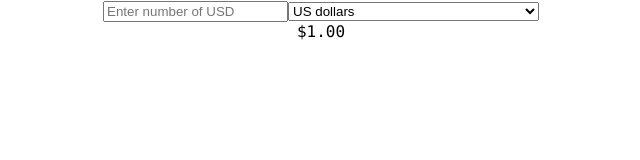
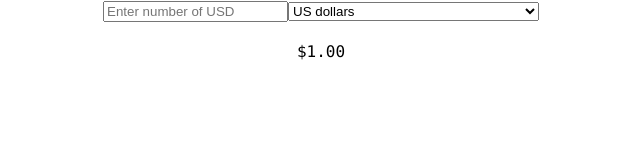
Before and after one commit to neelyp/currency-converter, a React (Create React App) app in the folder app/: page / in a window 1280 px wide. Shown: the top 160 px of the page, without its empty margins (319-959 px from the left). Built offline with nearby package versions, Linux system fonts and the light colour scheme.

Commit message:
changed it so value is rendered from app and not input

```diff
--- a/app/public/index.html
+++ b/app/public/index.html
@@ -5,10 +5,7 @@
     <link rel="icon" href="%PUBLIC_URL%/favicon.ico" />
     <meta name="viewport" content="width=device-width, initial-scale=1" />
     <meta name="theme-color" content="#000000" />
-    <meta
-      name="description"
-      content="Web site created using create-react-app"
-    />
+    <meta name="description" content="Currency converter" />
     <link rel="apple-touch-icon" href="%PUBLIC_URL%/logo192.png" />
     <!--
       manifest.json provides metadata used when your web app is installed on a
@@ -24,7 +21,7 @@
       work correctly both with client-side routing and a non-root public URL.
       Learn how to configure a non-root public URL by running `npm run build`.
     -->
-    <title>React App</title>
+    <title>Currency Converter</title>
   </head>
   <body>
     <noscript>You need to enable JavaScript to run this app.</noscript>
--- a/app/src/App.css
+++ b/app/src/App.css
@@ -1,3 +1,11 @@
 body {
   text-align: center;
 }
+
+money {
+  display: flex;
+  justify-content: center;
+  align-items: center;
+  font-family: source-code-pro, Menlo, Monaco, Consolas, 'Courier New',
+    monospace;
+}
--- a/app/src/App.jsx
+++ b/app/src/App.jsx
@@ -1,16 +1,23 @@
-import React, { useState } from "react";
-import "./App.css";
-import { Input } from "./components/Input.jsx";
-import Value from './components/Value.jsx'
+import React, { useState } from 'react';
+import './App.css';
+import { Input } from './components/Input.jsx';
+import Value from './components/Value.jsx';
 
 function App() {
   const [load, setLoad] = useState(true);
 
+  const [code, setCode] = useState('USD');
+  const [amnt, setAmnt] = useState(1);
+  const [symbol, setSymbol] = useState('$');
+
   const handleEvent = () => setLoad(false);
 
+  const giveCode = (e) => setCode(e);
+  const giveSymbol = (e) => setSymbol(e);
+  const giveAmnt = (e) => setAmnt(e);
 
   return (
-    <div>
+    <React.Fragment>
       {/* {load ? (
         <p>Loading...</p>
       ) : (
@@ -19,10 +26,10 @@ function App() {
         </div>
       )} */}
 
-      <div>
-        <Input/>
-      </div>
-    </div>
+      <Input giveCode={giveCode} giveSymbol={giveSymbol} giveAmnt={giveAmnt} />
+      <br />
+      <Value code={code} amnt={amnt} symbol={symbol} />
+    </React.Fragment>
   );
 }
 
--- a/app/src/components/Input.jsx
+++ b/app/src/components/Input.jsx
@@ -1,16 +1,16 @@
-import React, { useEffect, useState } from "react";
-import Value from "./Value";
-import Text from "./Inputs/Text";
-import Dropdown from "./Inputs/Dropdown";
+import React, { useEffect, useState } from 'react';
+import Value from './Value';
+import Text from './Inputs/Text';
+import Dropdown from './Inputs/Dropdown';
 
-export const Input = () => {
-  const info = "currencyInfoTest.json";
+export const Input = ({ giveCode, giveSymbol, giveAmnt }) => {
+  const info = 'currencyInfoTest.json';
 
   const [options, setOptions] = useState({});
   const [loading, setLoading] = useState(true);
-  const [code, setCode] = useState("USD");
+  const [code, setCode] = useState('USD');
   const [amnt, setAmnt] = useState(1);
-  const [symbol, setSymbol] = useState("$");
+  const [symbol, setSymbol] = useState('$');
 
   const getInfo = () => {
     const ar = {};
@@ -44,6 +44,11 @@ export const Input = () => {
     if (Object.keys(options).length > 0) setSymbol(options[code].symbol);
   }, [code]);
 
+  // give code, amnt, and symbol to main so it is passed to value
+  useEffect(() => giveCode(code), [code]);
+  useEffect(() => giveAmnt(amnt), [amnt]);
+  useEffect(() => giveSymbol(symbol), [symbol]);
+
   return (
     <div>
       <Text getAmnt={(amnt) => setAmnt(amnt)} />
@@ -51,8 +56,6 @@ export const Input = () => {
         options={options}
         handleChange={(e) => setCode(e.target.value)}
       />
-
-      <Value code={code} amnt={amnt} symbol={symbol} />
     </div>
   );
 };
--- a/app/src/components/Value.jsx
+++ b/app/src/components/Value.jsx
@@ -1,7 +1,7 @@
-import React, { useEffect, useState } from "react";
+import React, { useEffect, useState } from 'react';
 
 const Value = ({ code, amnt, symbol }) => {
-  const api = "testApi.json";
+  const api = 'testApi.json';
   const [val, setVal] = useState(0);
 
   useEffect(() => {
@@ -13,10 +13,15 @@ const Value = ({ code, amnt, symbol }) => {
     }
   }, [code]);
 
+  // TODO: optimize api call so it doesn't call it twice on load
+  // otherwise ill lose my free calls
+
   return (
-    <div className="money">
-      {symbol}
-      {(val * amnt).toFixed(2).toLocaleString()}
+    <div>
+      <money>
+        {symbol}
+        {(val * amnt).toFixed(2).toLocaleString()}
+      </money>
     </div>
   );
 };
--- a/app/src/index.css
+++ b/app/src/index.css
@@ -6,8 +6,3 @@ body {
   -webkit-font-smoothing: antialiased;
   -moz-osx-font-smoothing: grayscale;
 }
-
-.money {
-  font-family: source-code-pro, Menlo, Monaco, Consolas, 'Courier New',
-    monospace;
-}
```
